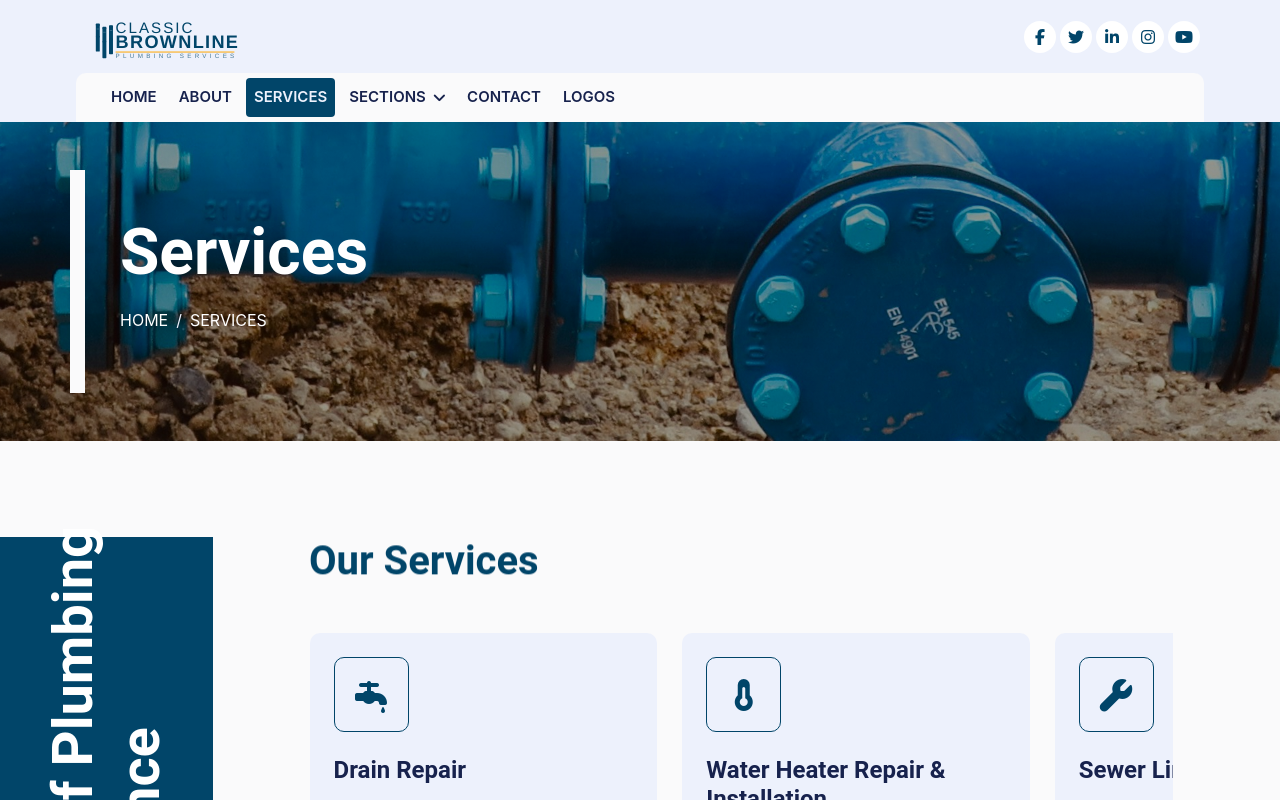
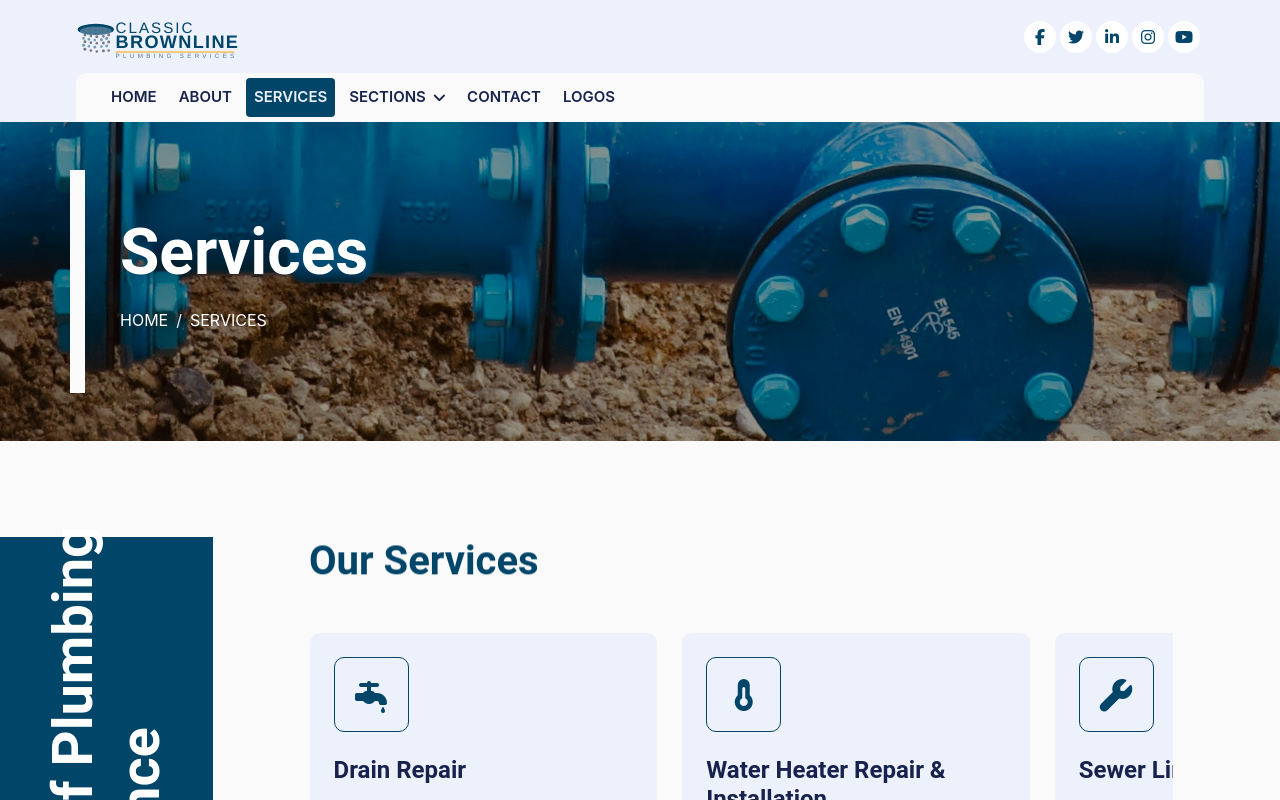
Before and after one commit to DafetiteOgaga/classic_brownline_plumbing_services, a React (Create React App) app in the folder classic_brownline_plumbing_services_website/: page /services in a window 1280 px wide. Shown: the top 800 px of the page. Built offline with nearby package versions, Linux system fonts and the light colour scheme.

Commit message:
siteLogo.js: changed site logo to shower icon

```diff
--- a/classic_brownline_plumbing_services_website/src/assets/svgs/siteLogo.js
+++ b/classic_brownline_plumbing_services_website/src/assets/svgs/siteLogo.js
@@ -1,33 +1,83 @@
 
 
-function SiteLogo({mainColor = "#014569", accentColor = "#FFA500", size = 800}) {
+function IconAndClassicBrownline({mainColor, accentColor}) {
 	return (
-		<svg viewBox={`0 0 ${size} 180`} xmlns="http://www.w3.org/2000/svg">
+		<>
+			{/* <!-- Shower head icon - clean and simple --> */}
+			<g transform="translate(25, 55)">
+				{/* <!-- Shower arm/pipe --> */}
+				{/* <!-- <rect x="15" y="0" width="40" height="3" fill={mainColor} rx="1"/> --> */}
 
-			{/* <!-- PVC pipe sections icon - modern plumbing --> */}
-			<g transform="translate(40, 35)">
-				{/* <!-- Vertical pipe section 1 --> */}
-				<rect x="20" y="15" width="12" height="85" fill={mainColor} rx="2"/>
-				<ellipse cx="26" cy="20" rx="6" ry="3" fill={mainColor}/>
-				<ellipse cx="26" cy="55" rx="6" ry="3" fill={mainColor}/>
+				{/* <!-- Shower head body --> */}
+				<ellipse cx="35" cy="13" rx="55" ry="17" fill={mainColor}/>
 
-				{/* <!-- Vertical pipe section 2 --> */}
-				<rect x="40" y="25" width="12" height="95" fill={mainColor} rx="2"/>
-				<ellipse cx="46" cy="30" rx="6" ry="3" fill={mainColor}/>
-				<ellipse cx="46" cy="70" rx="6" ry="3" fill={mainColor}/>
+				{/* <!-- Shower head face plate --> */}
+				<ellipse cx="35" cy="18" rx="48" ry="14" fill="#EDF1FC" opacity="0.3"/>
 
-				{/* <!-- Vertical pipe section 3 --> */}
-				<rect x="60" y="20" width="12" height="88" fill={mainColor} rx="2"/>
-				<ellipse cx="66" cy="25" rx="6" ry="3" fill={mainColor}/>
-				<ellipse cx="66" cy="63" rx="6" ry="3" fill={mainColor}/>
+				{/* <!-- Water spray holes --> */}
+				<circle cx="00" cy="11" r="1.5" fill={mainColor} opacity="0.6"/>
+				<circle cx="17" cy="7" r="1.5" fill={mainColor} opacity="0.6"/>
+				<circle cx="35" cy="6" r="1.5" fill={mainColor} opacity="0.6"/>
+				<circle cx="55" cy="7" r="1.5" fill={mainColor} opacity="0.6"/>
+				<circle cx="71" cy="11" r="1.5" fill={mainColor} opacity="0.6"/>
 
-				{/* <!-- Pipe detail/highlights --> */}
-				<rect x="22" y="30" width="8" height="3" fill="#EDF1FC" opacity="0.2" rx="1"/>
-				<rect x="42" y="40" width="8" height="3" fill="#EDF1FC" opacity="0.2" rx="1"/>
-				<rect x="62" y="35" width="8" height="3" fill="#EDF1FC" opacity="0.2" rx="1"/>
+				<circle cx="-7" cy="15" r="1.5" fill={mainColor} opacity="0.6"/>
+				<circle cx="14" cy="15" r="1.5" fill={mainColor} opacity="0.6"/>
+				<circle cx="35" cy="15" r="1.5" fill={mainColor} opacity="0.6"/>
+				<circle cx="56" cy="15" r="1.5" fill={mainColor} opacity="0.6"/>
+				<circle cx="77" cy="15" r="1.5" fill={mainColor} opacity="0.6"/>
+
+				<circle cx="00" cy="20" r="1.5" fill={mainColor} opacity="0.6"/>
+				<circle cx="17" cy="23" r="1.5" fill={mainColor} opacity="0.6"/>
+				<circle cx="35" cy="25" r="1.5" fill={mainColor} opacity="0.6"/>
+				<circle cx="55" cy="23" r="1.5" fill={mainColor} opacity="0.6"/>
+				<circle cx="71" cy="20" r="1.5" fill={mainColor} opacity="0.6"/>
+
+				{/* <!-- Water drops --> */}
+				{/* <circle cx="19" cy="20" r="1.2" fill={mainColor} opacity="0.5"/>
+				<circle cx="28" cy="23" r="1" fill={mainColor} opacity="0.5"/>
+				<circle cx="35" cy="25" r="1.5" fill={mainColor} opacity="0.5"/>
+				<circle cx="42" cy="24" r="1" fill={mainColor} opacity="0.5"/>
+				<circle cx="50" cy="20" r="1.3" fill={mainColor} opacity="0.5"/> */}
+
+				<circle cx="02" cy="30" r="4.2" fill={accentColor} opacity="0.5"/>
+				<circle cx="20" cy="33" r="4" fill={accentColor} opacity="0.5"/>
+				<circle cx="38" cy="35" r="4.5" fill={accentColor} opacity="0.5"/>
+				<circle cx="58" cy="34" r="4" fill={accentColor} opacity="0.5"/>
+				<circle cx="74" cy="30" r="4.4" fill={accentColor} opacity="0.5"/>
+
+				<circle cx="-2" cy="40" r="4.2" fill={mainColor} opacity="0.5"/>
+				<circle cx="14" cy="43" r="4" fill={mainColor} opacity="0.5"/>
+				<circle cx="32" cy="45" r="4" fill={mainColor} opacity="0.5"/>
+				<circle cx="52" cy="44" r="4.5" fill={mainColor} opacity="0.5"/>
+				<circle cx="68" cy="40" r="4.8" fill={mainColor} opacity="0.5"/>
+
+				<circle cx="02" cy="50" r="4.5" fill={accentColor} opacity="0.5"/>
+				<circle cx="20" cy="53" r="4" fill={accentColor} opacity="0.5"/>
+				<circle cx="38" cy="55" r="4" fill={accentColor} opacity="0.5"/>
+				<circle cx="58" cy="54" r="4.3" fill={accentColor} opacity="0.5"/>
+				<circle cx="74" cy="51" r="4.5" fill={accentColor} opacity="0.5"/>
+
+				<circle cx="-2" cy="61" r="4.7" fill={mainColor} opacity="0.5"/>
+				<circle cx="14" cy="64" r="4" fill={mainColor} opacity="0.5"/>
+				<circle cx="32" cy="66" r="4.6" fill={mainColor} opacity="0.5"/>
+				<circle cx="52" cy="65" r="4" fill={mainColor} opacity="0.5"/>
+				<circle cx="68" cy="63" r="4.3" fill={mainColor} opacity="0.5"/>
+
+				<circle cx="02" cy="73" r="4.5" fill={accentColor} opacity="0.5"/>
+				<circle cx="20" cy="77" r="4" fill={accentColor} opacity="0.5"/>
+				<circle cx="38" cy="80" r="4" fill={accentColor} opacity="0.5"/>
+				<circle cx="58" cy="78" r="4.5" fill={accentColor} opacity="0.5"/>
+				<circle cx="74" cy="77" r="4" fill={accentColor} opacity="0.5"/>
+
+				{/* <circle cx="-2" cy="90" r="1.5" fill={mainColor} opacity="0.5"/>
+				<circle cx="17" cy="93" r="1" fill={mainColor} opacity="0.5"/>
+				<circle cx="35" cy="95" r="1" fill={mainColor} opacity="0.5"/>
+				<circle cx="55" cy="94" r="1.3" fill={mainColor} opacity="0.5"/>
+				<circle cx="71" cy="93" r="1.5" fill={mainColor} opacity="0.5"/> */}
+
 			</g>
 
-			{/* <!-- CLASSIC text --> */}
 			<text x="120" y="80"
 					fontFamily="'Helvetica', 'Arial', sans-serif"
 					fontSize="46"
@@ -35,18 +85,21 @@ function SiteLogo({mainColor = "#014569", accentColor = "#FFA500", size = 800})
 					fill={mainColor}
 					letterSpacing="6">CLASSIC</text>
 
-			{/* <!-- BROWNLINE text - bold --> */}
 			<text x="120" y="125"
 					fontFamily="'Helvetica', 'Arial', sans-serif"
 					fontSize="55"
 					fontWeight="700"
 					fill={mainColor}
 					letterSpacing="4">BROWNLINE</text>
+		</>
+	)
+}
 
-			{/* <!-- Extended line matching BROWNLINE width - orange accent --> */}
+function PlumbingServices({mainColor, accentColor}) {
+	return (
+		<>
 			<rect x="120" y="135" width="360" height="3" fill={accentColor}/>
 
-			{/* <!-- Tagline --> */}
 			<text x="120" y="155"
 					fontFamily="'Helvetica', 'Arial', sans-serif"
 					fontSize="19"
@@ -54,7 +107,15 @@ function SiteLogo({mainColor = "#014569", accentColor = "#FFA500", size = 800})
 					fill={mainColor}
 					letterSpacing="10"
 					opacity="0.7">PLUMBING SERVICES</text>
+		</>
+	)
+}
 
+function SiteLogo({mainColor = "#014569", accentColor = "#FFA500", size = 800}) {
+	return (
+		<svg viewBox={`0 0 ${size} 180`} xmlns="http://www.w3.org/2000/svg">
+			<IconAndClassicBrownline mainColor={mainColor} />
+			<PlumbingServices mainColor={mainColor} accentColor={accentColor} />
 		</svg>
 	)
 }
@@ -64,58 +125,7 @@ function JustSiteLogo({mainColor = "#014569", accentColor = "#FFA500", size = 80
 		<svg
 		viewBox={`0 0 ${size} 180`} xmlns="http://www.w3.org/2000/svg"
 		style={{ width: '100%', height: 'auto', display: 'block' }}>
-
-			{/* <!-- PVC pipe sections icon - modern plumbing --> */}
-			<g transform="translate(40, 35)">
-				{/* <!-- Vertical pipe section 1 --> */}
-				<rect x="20" y="15" width="12" height="85" fill={mainColor} rx="2"/>
-				<ellipse cx="26" cy="20" rx="6" ry="3" fill={mainColor}/>
-				<ellipse cx="26" cy="55" rx="6" ry="3" fill={mainColor}/>
-
-				{/* <!-- Vertical pipe section 2 --> */}
-				<rect x="40" y="25" width="12" height="95" fill={mainColor} rx="2"/>
-				<ellipse cx="46" cy="30" rx="6" ry="3" fill={mainColor}/>
-				<ellipse cx="46" cy="70" rx="6" ry="3" fill={mainColor}/>
-
-				{/* <!-- Vertical pipe section 3 --> */}
-				<rect x="60" y="20" width="12" height="88" fill={mainColor} rx="2"/>
-				<ellipse cx="66" cy="25" rx="6" ry="3" fill={mainColor}/>
-				<ellipse cx="66" cy="63" rx="6" ry="3" fill={mainColor}/>
-
-				{/* <!-- Pipe detail/highlights --> */}
-				<rect x="22" y="30" width="8" height="3" fill="#EDF1FC" opacity="0.2" rx="1"/>
-				<rect x="42" y="40" width="8" height="3" fill="#EDF1FC" opacity="0.2" rx="1"/>
-				<rect x="62" y="35" width="8" height="3" fill="#EDF1FC" opacity="0.2" rx="1"/>
-			</g>
-
-			{/* <!-- CLASSIC text --> */}
-			<text x="120" y="92"
-					fontFamily="'Helvetica', 'Arial', sans-serif"
-					fontSize="46"
-					fontWeight="300"
-					fill={mainColor}
-					letterSpacing="6">CLASSIC</text>
-
-			{/* <!-- BROWNLINE text - bold --> */}
-			<text x="120" y="137"
-					fontFamily="'Helvetica', 'Arial', sans-serif"
-					fontSize="55"
-					fontWeight="700"
-					fill={mainColor}
-					letterSpacing="4">BROWNLINE</text>
-
-			{/* <!-- Extended line matching BROWNLINE width - orange accent --> */}
-			{/* <rect x="120" y="135" width="360" height="3" fill={accentColor}/> */}
-
-			{/* <!-- Tagline --> */}
-			{/* <text x="120" y="155"
-					fontFamily="'Helvetica', 'Arial', sans-serif"
-					fontSize="19"
-					fontWeight="400"
-					fill={mainColor}
-					letterSpacing="10"
-					opacity="0.7">PLUMBING SERVICES</text> */}
-
+			<IconAndClassicBrownline mainColor={mainColor} accentColor={accentColor} />
 		</svg>
 	)
 }
```
